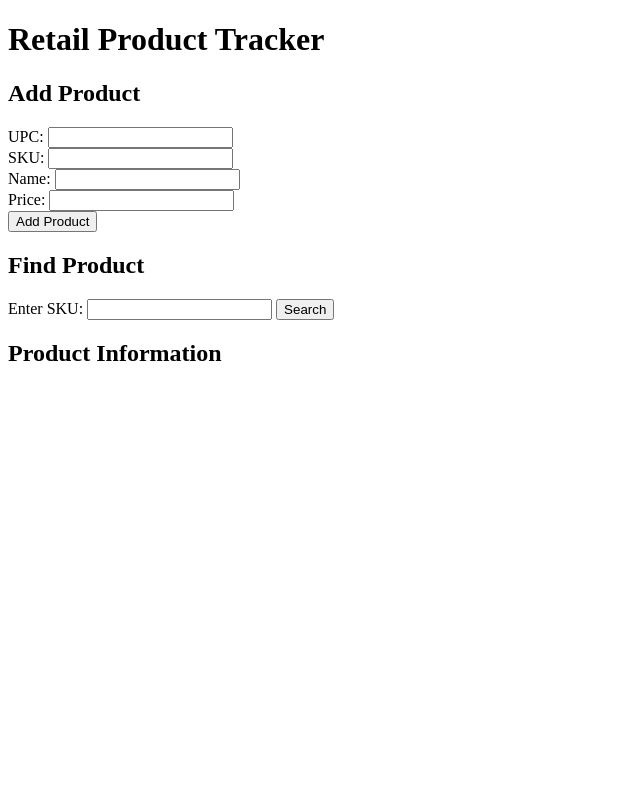
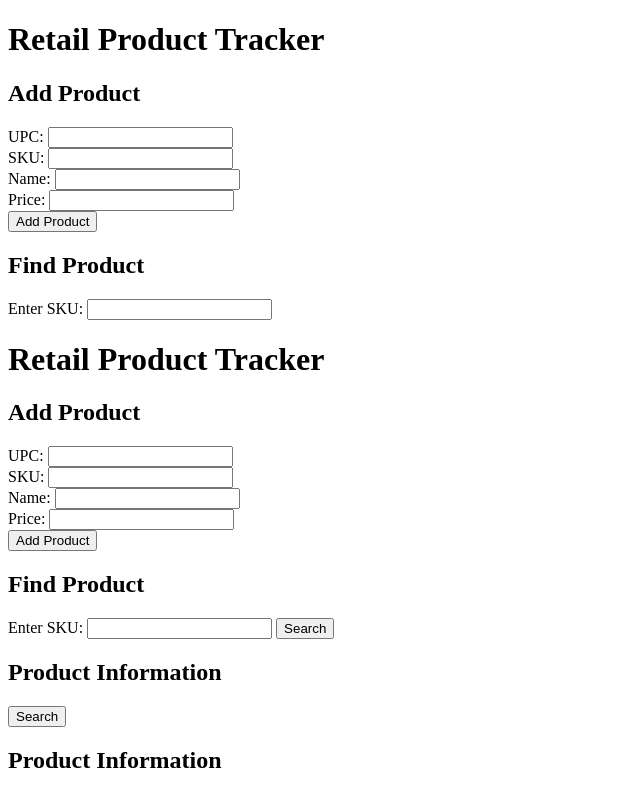
Before and after one commit to officialsafeth/RetailTracker, a plain HTML site: page Index.html in a window 1280 px wide. Shown: the whole page, without its empty margins (0-640 px from the left). Drawn offline with Linux system fonts and the light colour scheme.

Commit message:
Update Index.html

```diff
--- a/Index.html
+++ b/Index.html
@@ -1,4 +1,50 @@
 <!DOCTYPE html>
+
+<html>
+
+<head>
+
+  <title>Retail Product Tracker</title>
+
+  <link rel="stylesheet" type="text/css" href="styles.css">
+
+</head>
+
+<body>
+
+  <h1>Retail Product Tracker</h1>
+
+  <h2>Add Product</h2>
+
+  <form id="addProductForm">
+
+    <label for="upcInput">UPC:</label>
+
+    <input type="text" id="upcInput" required><br>
+
+    <label for="skuInput">SKU:</label>
+
+    <input type="text" id="skuInput" required><br>
+
+    <label for="nameInput">Name:</label>
+
+    <input type="text" id="nameInput" required><br>
+
+    <label for="priceInput">Price:</label>
+
+    <input type="number" id="priceInput" required><br>
+
+    <button type="submit">Add Product</button>
+
+  </form>
+
+  <h2>Find Product</h2>
+
+  <form id="findProductForm">
+
+    <label for="skuSearchInput">Enter SKU:</label>
+
+    <input type="text" id="skuSearchInput" required><!DOCTYPE html>
 
 <html>
 
@@ -59,3 +105,17 @@
 </body>
 
 </html>
+
+    <button type="submit">Search</button>
+
+  </form>
+
+  <h2>Product Information</h2>
+
+  <div id="productInfo"></div>
+
+  <script src="script.js"></script>
+
+</body>
+
+</html>
```
